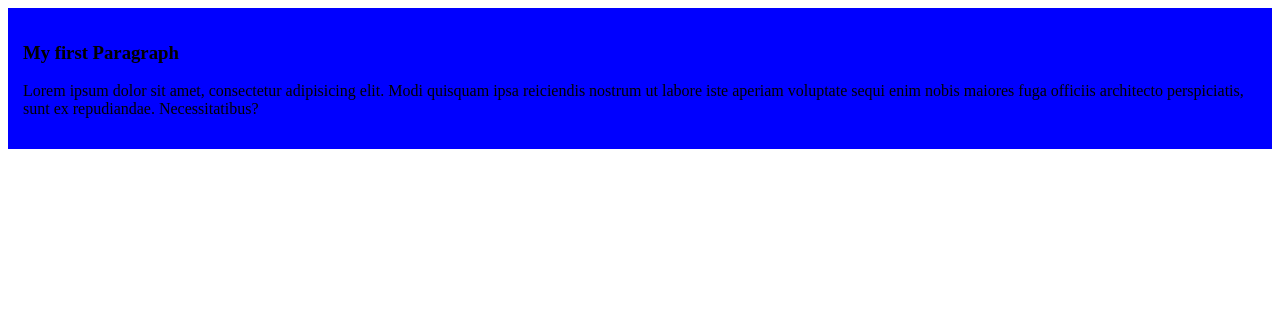
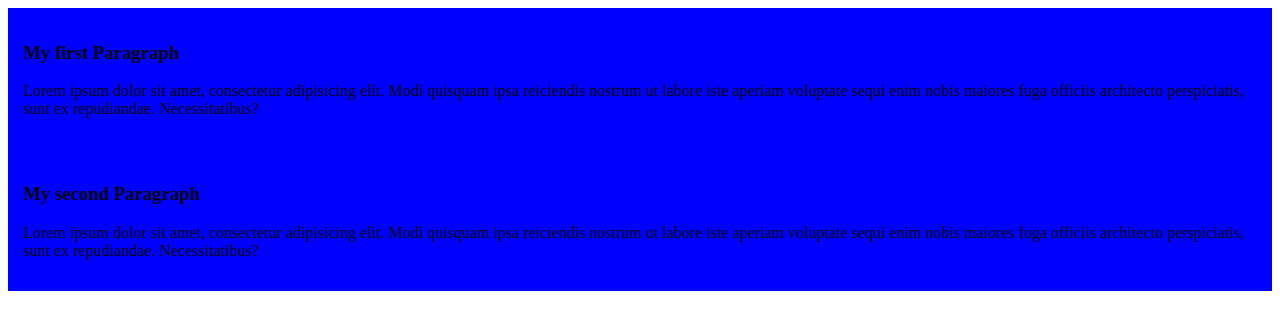
Before and after one commit to Surid-Chakma/first-website, a plain HTML site: page index.html in a window 1280 px wide. Drawn offline with Linux system fonts and the light colour scheme.

Commit message:
second paragraph added

```diff
--- a/index.html
+++ b/index.html
@@ -11,11 +11,11 @@
         <h3>My first Paragraph</h3>
         <p>Lorem ipsum dolor sit amet, consectetur adipisicing elit. Modi quisquam ipsa reiciendis nostrum ut labore iste aperiam voluptate sequi enim nobis maiores fuga officiis architecto perspiciatis, sunt ex repudiandae. Necessitatibus?</p>
     </div>
-    <!-- <div>
+    <div>
         <h3>My second Paragraph</h3>
         <p>Lorem ipsum dolor sit amet, consectetur adipisicing elit. Modi quisquam ipsa reiciendis nostrum ut labore iste aperiam voluptate sequi enim nobis maiores fuga officiis architecto perspiciatis, sunt ex repudiandae. Necessitatibus?</p>
     </div>
-    <div>
+    <!-- <div>
         <h3>My third Paragraph</h3>
         <p>Lorem ipsum dolor sit amet, consectetur adipisicing elit. Modi quisquam ipsa reiciendis nostrum ut labore iste aperiam voluptate sequi enim nobis maiores fuga officiis architecto perspiciatis, sunt ex repudiandae. Necessitatibus?</p>
     </div> -->
```
